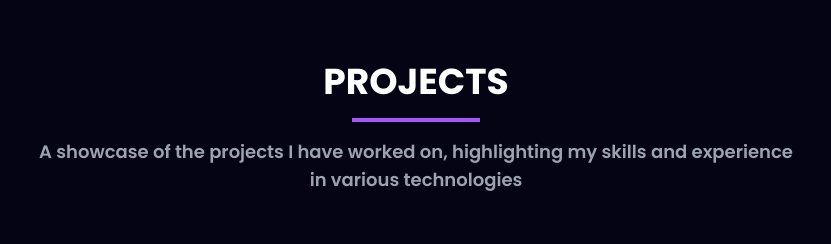
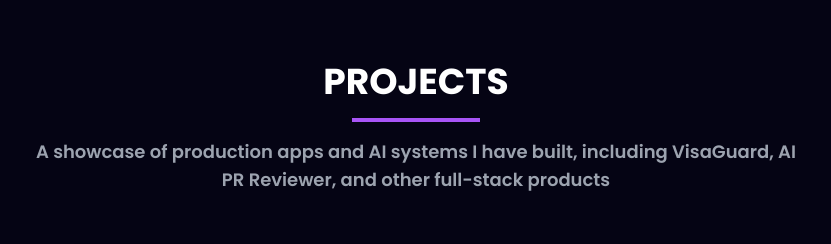
Before and after one commit to Tran0408/Portfolio, a React (Vite) app: page / in a window 1280 px wide. Shown: the part 4700-4944 px from the top of the page, without its empty margins (224-1055 px from the left). Built offline with nearby package versions, Linux system fonts and the light colour scheme.

Commit message:
fix: refresh projects section deployment

```diff
--- a/src/components/Footer/Footer.jsx
+++ b/src/components/Footer/Footer.jsx
@@ -22,7 +22,7 @@
             { name: "About", id: "about" },
             { name: "Skills", id: "skills" },
             { name: "Experience", id: "experience" },
-            { name: "Projects", id: "projects" },
+            { name: "Projects", id: "work" },
             { name: "Education", id: "education" },
           ].map((item, index) => (
             <button
--- a/src/components/Navbar/Navbar.jsx
+++ b/src/components/Navbar/Navbar.jsx
@@ -119,7 +119,7 @@
             ))}
             <div className="flex space-x-4">
               <a
-                href="https://github.com/codingmastr"
+                href="https://github.com/Tran0408"
                 target="_blank"
                 rel="noopener noreferrer"
                 className="text-gray-300 hover:text-white"
@@ -127,7 +127,7 @@
                 <FaGithub size={24} />
               </a>
               <a
-                href="https://www.linkedin.com/in/tarun-kaushik-553b441a4"
+                href="https://www.linkedin.com/in/tanishq-rana/"
                 target="_blank"
                 rel="noopener noreferrer"
                 className="text-gray-300 hover:text-white"
--- a/src/components/Work/Work.jsx
+++ b/src/components/Work/Work.jsx
@@ -22,8 +22,8 @@
         <h2 className="text-4xl font-bold text-white">PROJECTS</h2>
         <div className="w-32 h-1 bg-purple-500 mx-auto mt-4"></div>
         <p className="text-gray-400 mt-4 text-lg font-semibold">
-          A showcase of the projects I have worked on, highlighting my skills
-          and experience in various technologies
+          A showcase of production apps and AI systems I have built, including
+          VisaGuard, AI PR Reviewer, and other full-stack products
         </p>
       </div>
 
```
